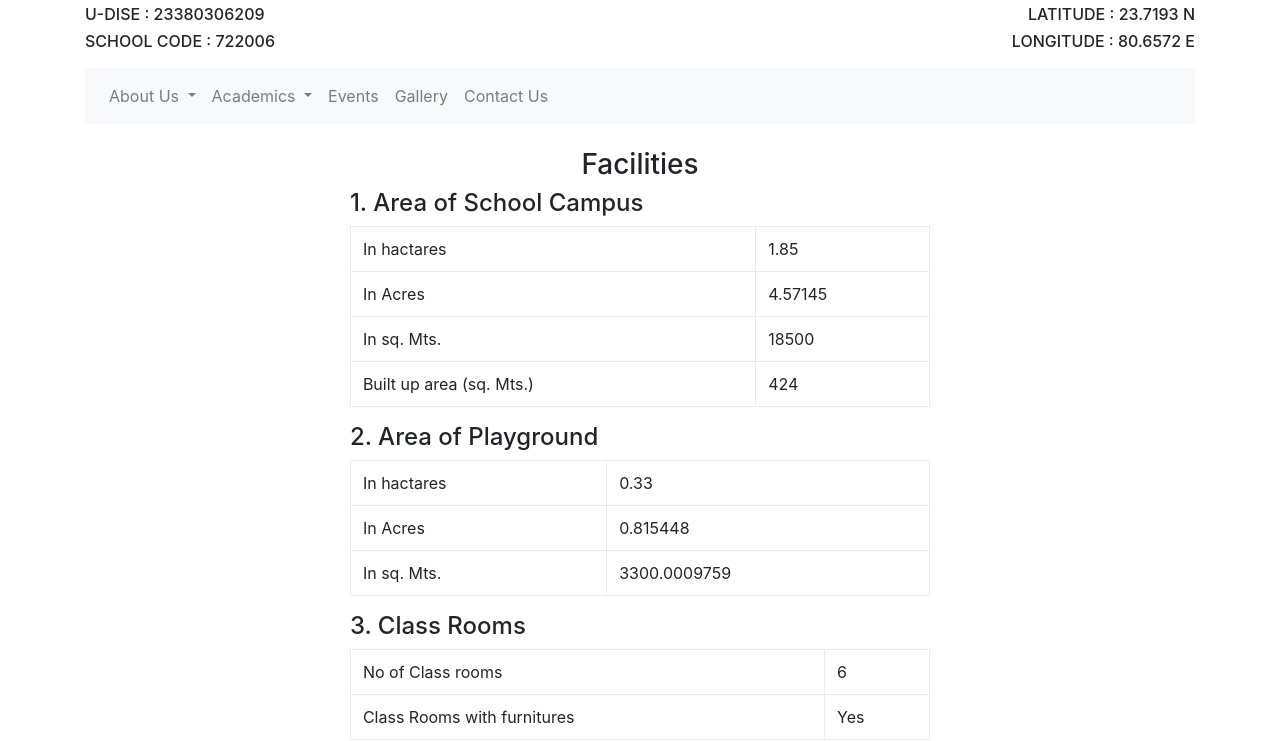
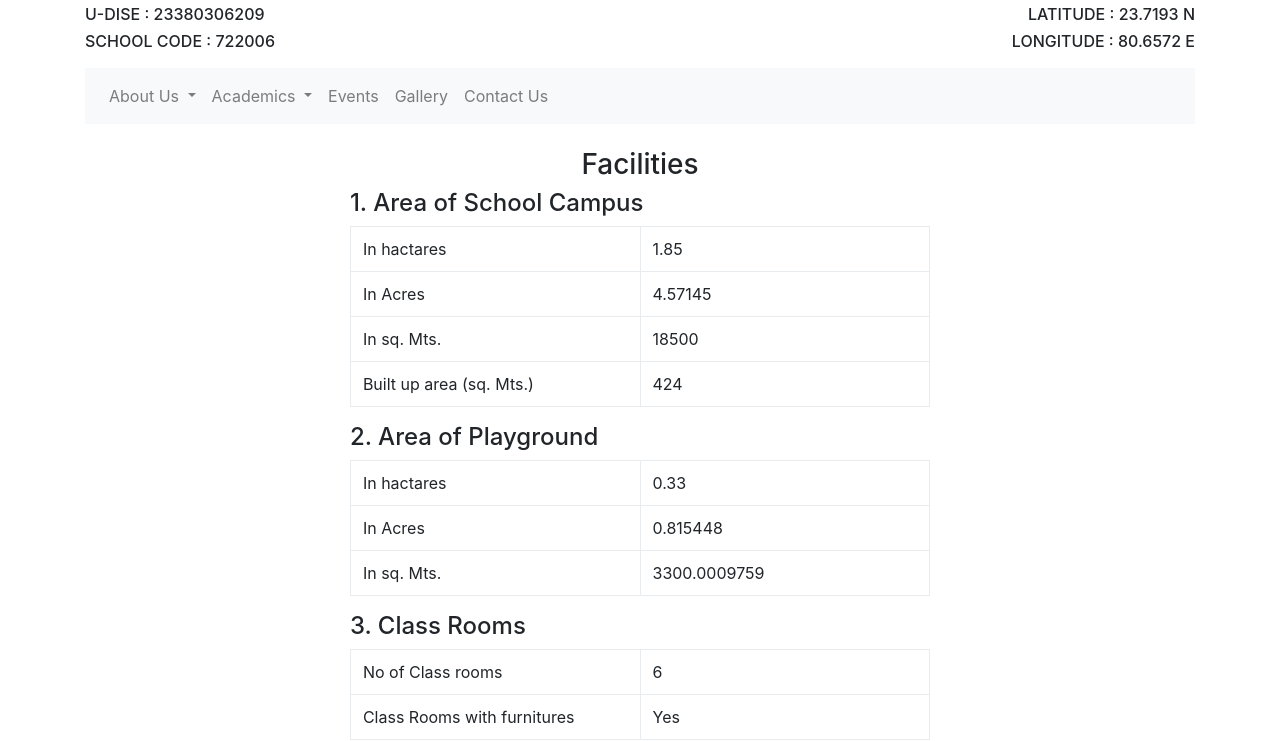
Before and after one commit to bapuschoolvilayatkalan/bapuschoolvilayatkalan.github.io, a plain HTML site: page facilities.html in a window 1280 px wide. Shown: the part 78-819 px from the top of the page. Drawn offline with nearby package versions, Linux system fonts and the light colour scheme.

Commit message:
facility fix

```diff
--- a/facilities.html
+++ b/facilities.html
@@ -18,6 +18,11 @@
   <link rel="stylesheet" href="https://maxcdn.bootstrapcdn.com/bootstrap/4.0.0-beta.2/css/bootstrap.min.css" integrity="sha384-PsH8R72JQ3SOdhVi3uxftmaW6Vc51MKb0q5P2rRUpPvrszuE4W1povHYgTpBfshb" crossorigin="anonymous">
   <link rel="stylesheet" href="https://maxcdn.bootstrapcdn.com/font-awesome/4.7.0/css/font-awesome.min.css">
   <link rel="stylesheet" href="css/style-main.css">
+  <style type="text/css">
+    td {
+      width: 50%
+    }
+  </style>
 </head>
 
 <body class="container">
```
